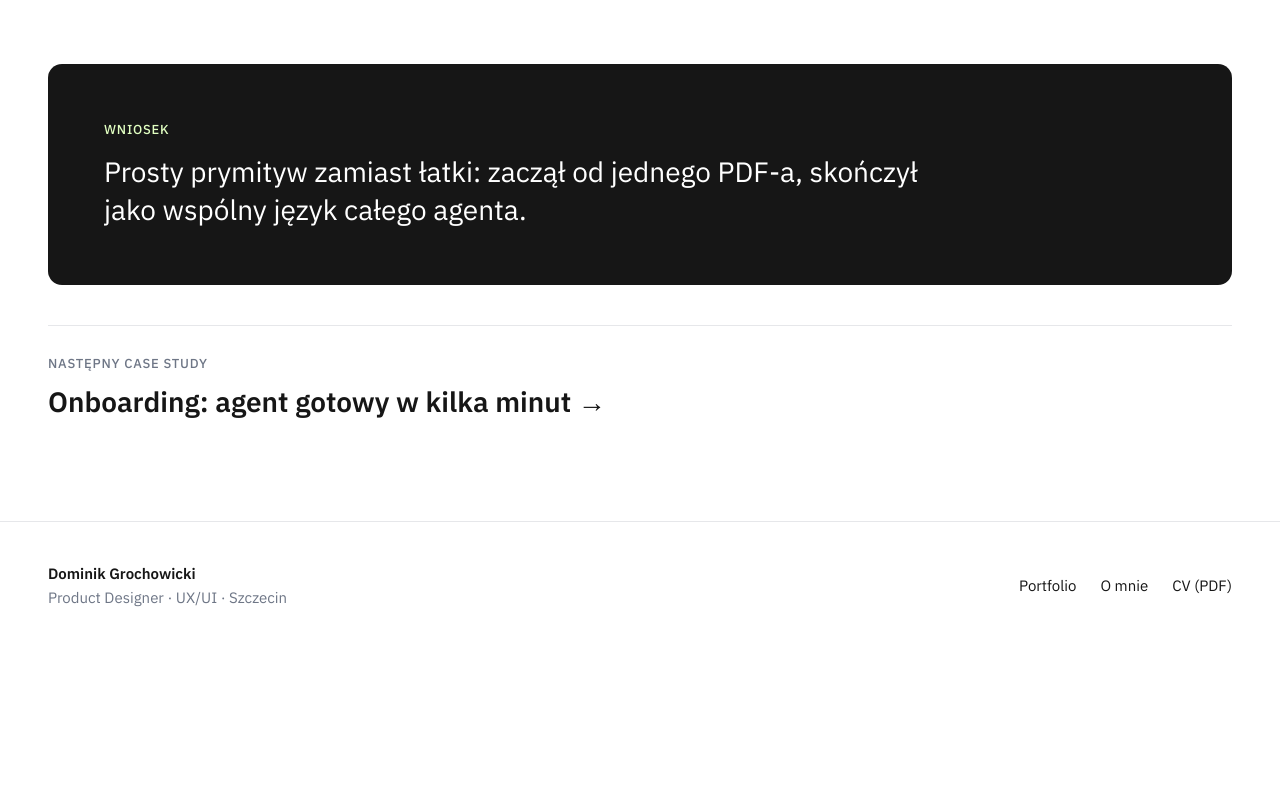
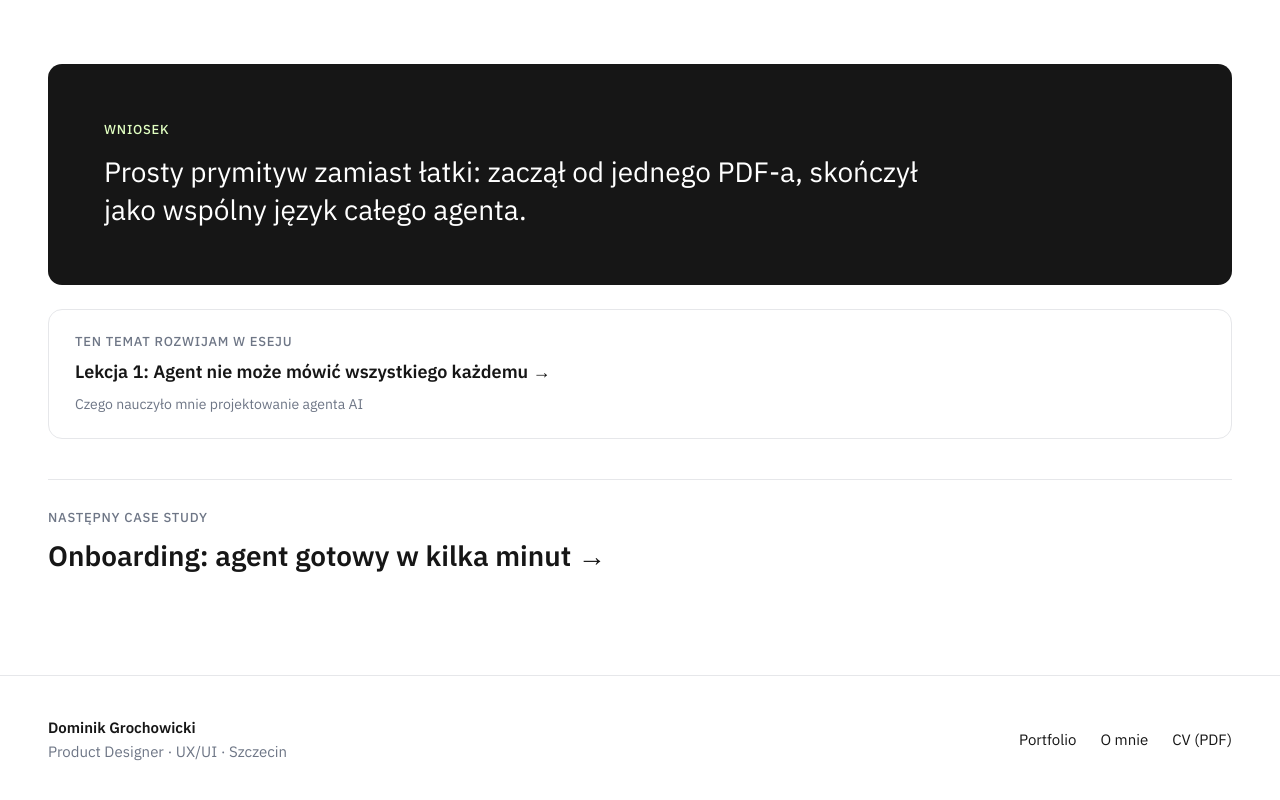
Before and after one commit to dgrochowicki/dgrochowicki.github.io, an Astro site: page /portfolio/lyro-audiences in a window 1280 px wide. Shown: the part 4422-5222 px from the top of the page. Before the commit the page ends 5088 px from the top, so only its background shows below. Built offline with nearby package versions, Linux system fonts and the light colour scheme; Astro itself is replaced by a stand-in of ours.

Commit message:
Essay and case studies link to each other
Co-Authored-By: Claude Opus 5.5 <noreply@anthropic.com>

```diff
--- a/src/data/essay.ts
+++ b/src/data/essay.ts
@@ -2,7 +2,8 @@ import type { L10n } from '../lib/i18n';
 
 /** Esej „Czego nauczyło mnie projektowanie agenta AI”. Strona: /portfolio/ai-agent-lessons */
 /** images: klucze z src/img/ (opcjonalne), captions: podpisy w tej samej kolejności */
-export type Lesson = { title: string; situation: string; decision: string[]; why: string; images?: string[]; captions?: string[] };
+/** cases: slugi powiązanych case studies (linki w obie strony) */
+export type Lesson = { title: string; situation: string; decision: string[]; why: string; images?: string[]; captions?: string[]; cases?: string[] };
 export type EssayContent = {
   label: string;
   title: string;
@@ -31,6 +32,7 @@ export const essay: { slug: string; content: L10n<EssayContent> } = {
             'Zamiast osobnych baz wiedzy zaprojektowałem Audiences: grupy odwiedzających budowane z kanałów i warunków. Baza wiedzy zostaje jedna, a grupy tylko zawężają, kto widzi dane źródło. Domyślnie wszystko jest dla wszystkich, więc wdrożenie niczego nie psuło.',
           ],
           why: 'Kilka baz to kilka kopii tych samych treści do utrzymania. Prosty, wspólny mechanizm okazał się ważniejszy niż sama funkcja: Audiences trafiły później do Guidance, Procedures, Actions i do wykluczania grup z rozmów z Lyro.',
+          cases: ['lyro-audiences'],
           images: ['audiences/add-audience'],
           captions: ['Audience: kanały i warunki, jedna baza wiedzy'],
         },
@@ -73,6 +75,7 @@ export const essay: { slug: string; content: L10n<EssayContent> } = {
             'Onboarding przebudowałem tak, że agent przedstawia się w pierwszej osobie: „I’m joining your team. Set me up in a few minutes.” Zaproponowałem też profil agenta: jedno miejsce z jego tożsamością, sposobem mówienia i tym, jak pracuje z ludzkim zespołem, z podglądem rozmowy obok ustawień. Profil nie został wdrożony przed moim odejściem z Tidio.',
           ],
           why: 'Ludzie łatwiej rozumieją agenta jako nowego współpracownika niż jako zestaw przełączników. Ten model od razu mówi, co i gdzie można ustawić.',
+          cases: ['lyro-onboarding', 'lyro-agent-profile'],
           images: ['onboarding/setup', 'agent-profile/profile'],
           captions: ['Setup: agent przedstawia się w pierwszej osobie', 'Propozycja profilu agenta z podglądem rozmowy'],
         },
@@ -84,6 +87,7 @@ export const essay: { slug: string; content: L10n<EssayContent> } = {
             'Zaproponowałem połączenie trzech sekcji w jedną, z oznaczeniem typu instrukcji i jednym edytorem, żeby tworząc instrukcję, użytkownik od razu wiedział, czy dotyczy handoffu, czy innego zachowania agenta. W bazie wiedzy zaproponowałem prostszy model: każda pozycja to Q&A, a plik czy strona to tylko miejsce, z którego pochodzi. Obie propozycje nie zostały wdrożone przed moim odejściem, ale lekcja zostaje.',
           ],
           why: 'Gdy użytkownik widzi pięć rzeczy tam, gdzie jest jedna, poprawki w UI nie pomogą. Trzeba uprościć model, a wtedy upraszcza się wszystko, co na nim powstaje.',
+          cases: ['lyro-knowledge'],
           images: ['knowledge/before', 'knowledge/after'],
           captions: ['Przed: osobne typy źródeł i filtry', 'Po (propozycja): każda pozycja to Q&A, typ to tylko pochodzenie'],
         },
@@ -109,6 +113,7 @@ export const essay: { slug: string; content: L10n<EssayContent> } = {
             'Instead of separate knowledge bases, I designed Audiences: visitor groups built from channels and conditions. There is still one knowledge base, and groups only narrow down who sees a given source. By default everything is for everyone, so rolling it out broke nothing.',
           ],
           why: 'Several bases mean several copies of the same content to maintain. A simple, shared mechanism turned out to matter more than the feature itself: Audiences later powered Guidance, Procedures, Actions and excluding groups from Lyro conversations.',
+          cases: ['lyro-audiences'],
           images: ['audiences/add-audience'],
           captions: ['An audience: channels and conditions, one knowledge base'],
         },
@@ -151,6 +156,7 @@ export const essay: { slug: string; content: L10n<EssayContent> } = {
             'I redesigned onboarding so the agent introduces itself in the first person: “I’m joining your team. Set me up in a few minutes.” I also proposed an agent profile: one place with its identity, the way it speaks and how it works with the human team, with a conversation preview next to the settings. The profile wasn’t shipped before I left Tidio.',
           ],
           why: 'People understand an agent more easily as a new co-worker than as a set of toggles. This model tells them right away what they can set and where.',
+          cases: ['lyro-onboarding', 'lyro-agent-profile'],
           images: ['onboarding/setup', 'agent-profile/profile'],
           captions: ['Setup: the agent introduces itself in the first person', 'Proposed agent profile with conversation preview'],
         },
@@ -162,6 +168,7 @@ export const essay: { slug: string; content: L10n<EssayContent> } = {
             'I proposed merging the three sections into one, with an instruction type and a single editor, so that while writing an instruction users would know right away whether it’s about handoff or another agent behaviour. For the knowledge base I proposed a simpler model: every item is a Q&A, and a file or page is just where it came from. Neither proposal was shipped before I left, but the lesson stands.',
           ],
           why: 'When users see five things where there is one, UI tweaks won’t help. You have to simplify the model, and then everything built on top of it gets simpler too.',
+          cases: ['lyro-knowledge'],
           images: ['knowledge/before', 'knowledge/after'],
           captions: ['Before: separate source types and filters', 'After (proposal): every item is a Q&A, type is only the origin'],
         },
--- a/src/lib/i18n.ts
+++ b/src/lib/i18n.ts
@@ -53,6 +53,8 @@ export const ui = {
     decision: 'Decyzja',
     why: 'Dlaczego',
     lessonN: 'Lekcja',
+    moreInCase: 'Więcej w case study',
+    inEssay: 'Ten temat rozwijam w eseju',
     seeProject: 'Zobacz projekt',
     problem: 'Problem',
     solution: 'Rozwiązanie',
@@ -101,6 +103,8 @@ export const ui = {
     decision: 'Decision',
     why: 'Why',
     lessonN: 'Lesson',
+    moreInCase: 'More in the case study',
+    inEssay: 'I expand on this in the essay',
     seeProject: 'View project',
     problem: 'Problem',
     solution: 'Solution',
--- a/src/views/CasePage.astro
+++ b/src/views/CasePage.astro
@@ -2,6 +2,7 @@
 import Base from '../layouts/Base.astro';
 import Figure from '../components/Figure.astro';
 import { cases, type CaseStudy } from '../data/cases';
+import { essay } from '../data/essay';
 import { href, ui, type Lang } from '../lib/i18n';
 
 interface Props { lang: Lang; item: CaseStudy }
@@ -10,6 +11,8 @@ const t = ui[lang];
 const c = item.content[lang];
 const idx = cases.findIndex((x) => x.slug === item.slug);
 const next = cases[(idx + 1) % cases.length];
+const lessonIdx = essay.content[lang].lessons.findIndex((l) => l.cases?.includes(item.slug));
+const relLesson = lessonIdx >= 0 ? essay.content[lang].lessons[lessonIdx] : undefined;
 const imgSizes = (n: number) => (n > 1 ? '(max-width: 860px) 100vw, 600px' : '(max-width: 1248px) 100vw, 1200px');
 ---
 <Base lang={lang} title={c.title} alt={`portfolio/${item.slug}`} active="portfolio" description={c.summary}>
@@ -85,6 +88,16 @@ const imgSizes = (n: number) => (n > 1 ? '(max-width: 860px) 100vw, 600px' : '(m
       </div>
     </section>
 
+    {relLesson && (
+      <section class="wrap">
+        <a class="essay-link" href={`${href(`portfolio/${essay.slug}`, lang)}#lekcja-${lessonIdx + 1}`}>
+          <span class="eyebrow">{t.inEssay}</span>
+          <strong>{t.lessonN} {lessonIdx + 1}: {relLesson.title} →</strong>
+          <span class="muted">{essay.content[lang].title}</span>
+        </a>
+      </section>
+    )}
+
     <nav class="wrap next">
       <a href={href(`portfolio/${next.slug}`, lang)}>
         <span class="eyebrow">{t.next} case study</span>
@@ -143,6 +156,10 @@ const imgSizes = (n: number) => (n > 1 ? '(max-width: 860px) 100vw, 600px' : '(m
   /* W ciemnym motywie jasny blok za mocno się wybija: spokojne, ciemne tło */
   @media (prefers-color-scheme: dark) { .lesson { background: var(--bg-soft); color: var(--fg); border: 1px solid var(--line); } }
 
+  .essay-link { display: flex; flex-direction: column; gap: 6px; margin-top: 24px; padding: 22px 26px; border: 1px solid var(--line); border-radius: var(--radius); text-decoration: none; transition: .2s; }
+  .essay-link:hover { border-color: var(--muted); }
+  .essay-link strong { font-size: 18px; font-weight: 600; }
+  .essay-link .muted { font-size: 14px; }
   .next { padding-top: 40px; padding-bottom: clamp(56px, 8vw, 96px); }
   .next a { display: flex; flex-direction: column; gap: 6px; text-decoration: none; border-top: 1px solid var(--line); padding-top: 28px; }
   .next strong { font-size: clamp(20px, 2.6vw, 28px); font-weight: 600; }
--- a/src/views/EssayPage.astro
+++ b/src/views/EssayPage.astro
@@ -38,6 +38,14 @@ const pad = (n: number) => String(n + 1).padStart(2, '0');
               <h3 class="eyebrow">{t.why}</h3>
               <p>{l.why}</p>
             </div>
+            {l.cases && (
+              <ul class="related">
+                {l.cases.map((slug) => {
+                  const cs = cases.find((x) => x.slug === slug)!;
+                  return <li><a class="text-link" href={href(`portfolio/${slug}`, lang)}>{t.moreInCase}: {cs.content[lang].title} →</a></li>;
+                })}
+              </ul>
+            )}
           </div>
         </div>
         {l.images && (
@@ -86,6 +94,7 @@ const pad = (n: number) => String(n + 1).padStart(2, '0');
   .why h3.eyebrow { margin-top: 0 !important; }
   .why p { margin: 0; }
 
+  .related { list-style: none; margin-top: 18px; display: flex; flex-direction: column; gap: 6px; font-size: 15px; }
   .imgs { display: grid; gap: 24px; margin-top: 8px; }
   .imgs.n2 { grid-template-columns: 1fr 1fr; }
   @media (max-width: 860px) { .imgs.n2 { grid-template-columns: 1fr; } }
```
